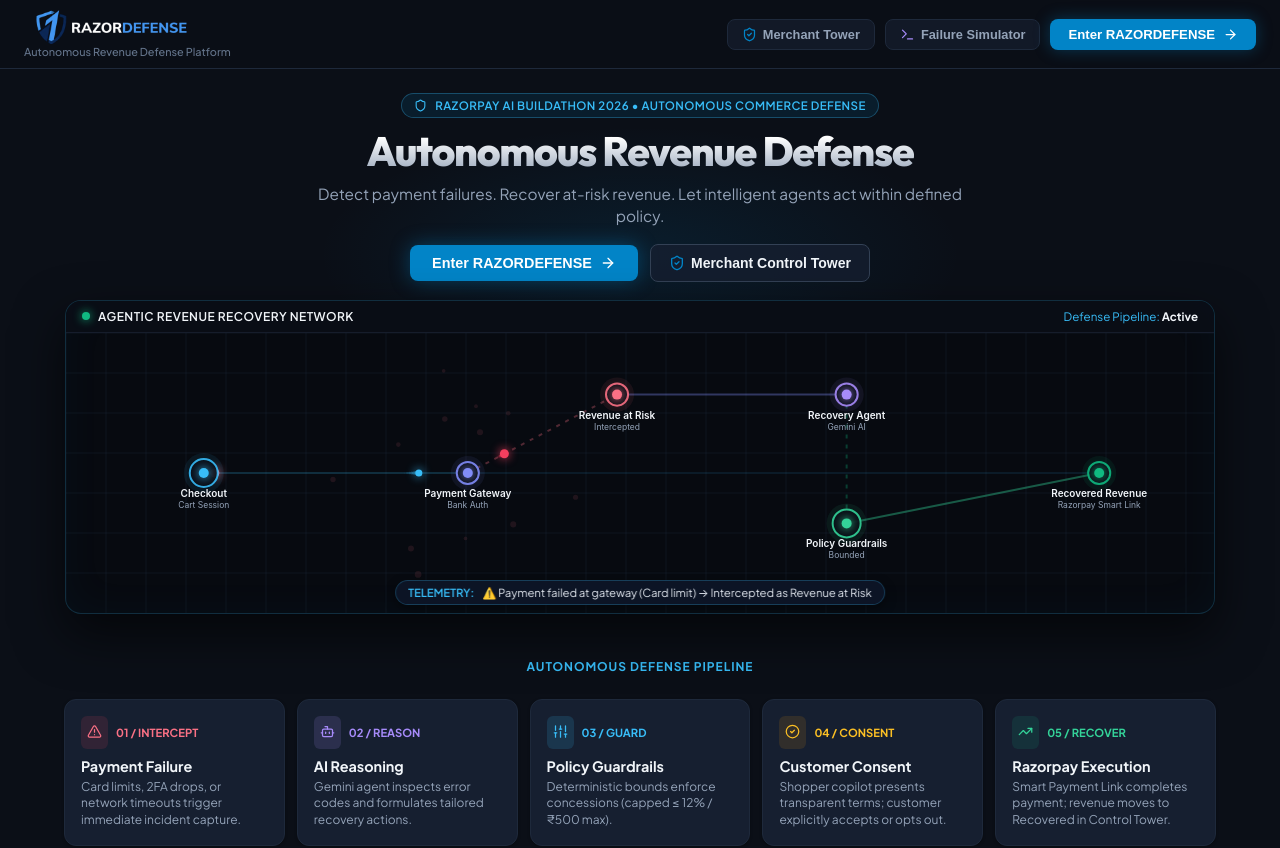
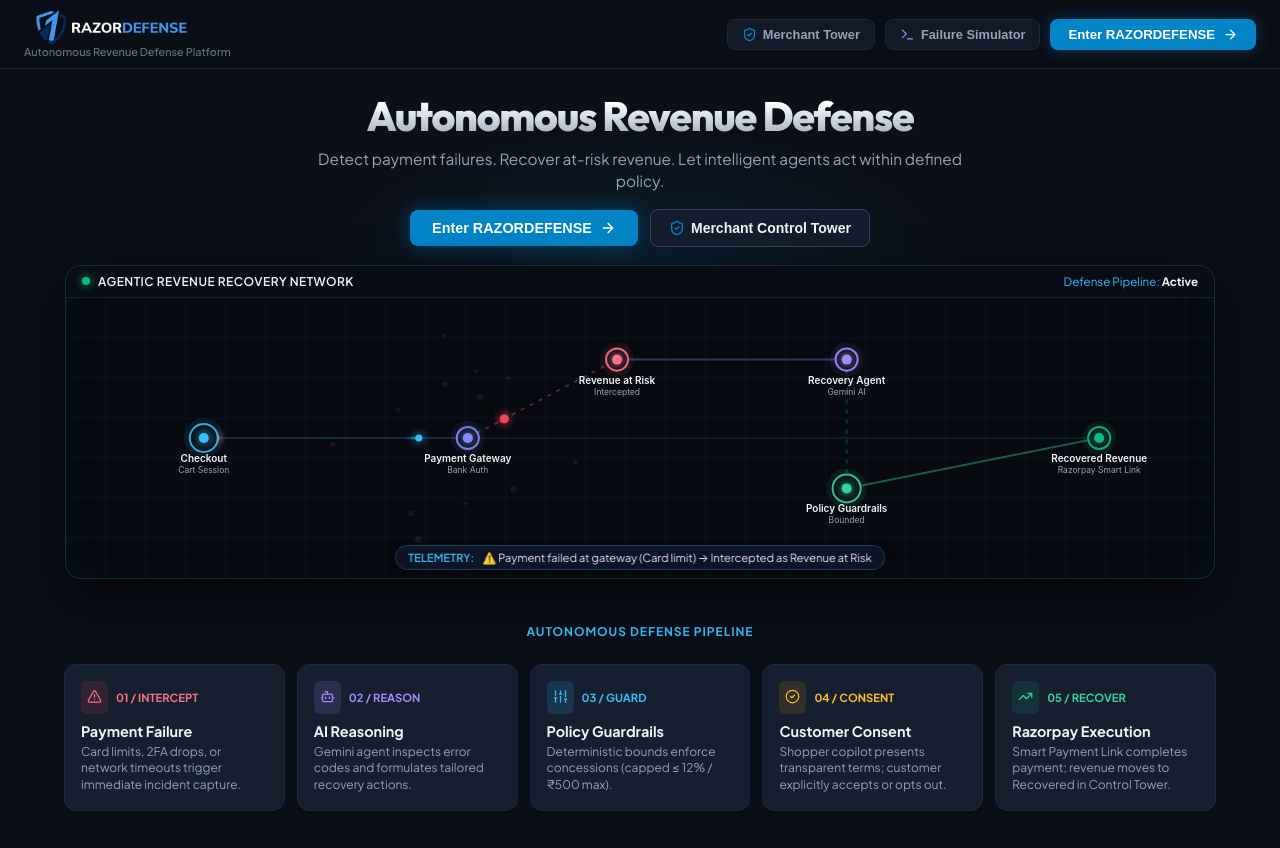
Before and after one commit to Charancode1/agentic-commerce-revenue-recovery, a React (Vite) app in the folder client/: page / in a window 1280 px wide. Shown: the top 848 px of the page. Built offline with nearby package versions, Linux system fonts and the light colour scheme; no server answers.

Commit message:
landing page fix

```diff
--- a/client/src/components/landing/LandingPage.tsx
+++ b/client/src/components/landing/LandingPage.tsx
@@ -190,24 +190,6 @@
           pointerEvents: 'none',
           zIndex: 0
         }} />
-
-        {/* Top Buildathon Pill */}
-        <div style={{
-          display: 'inline-flex',
-          alignItems: 'center',
-          gap: '8px',
-          padding: '4px 12px',
-          borderRadius: '20px',
-          backgroundColor: 'rgba(2, 132, 199, 0.12)',
-          border: '1px solid rgba(56, 189, 248, 0.3)',
-          marginBottom: '10px',
-          zIndex: 1
-        }}>
-          <Shield size={13} color="#38BDF8" />
-          <span style={{ fontSize: '0.72rem', fontWeight: 600, color: '#38BDF8', letterSpacing: '0.04em', textTransform: 'uppercase' }}>
-            Razorpay AI Buildathon 2026 • Autonomous Commerce Defense
-          </span>
-        </div>
 
         {/* Main Headline */}
         <h1 style={{
```
